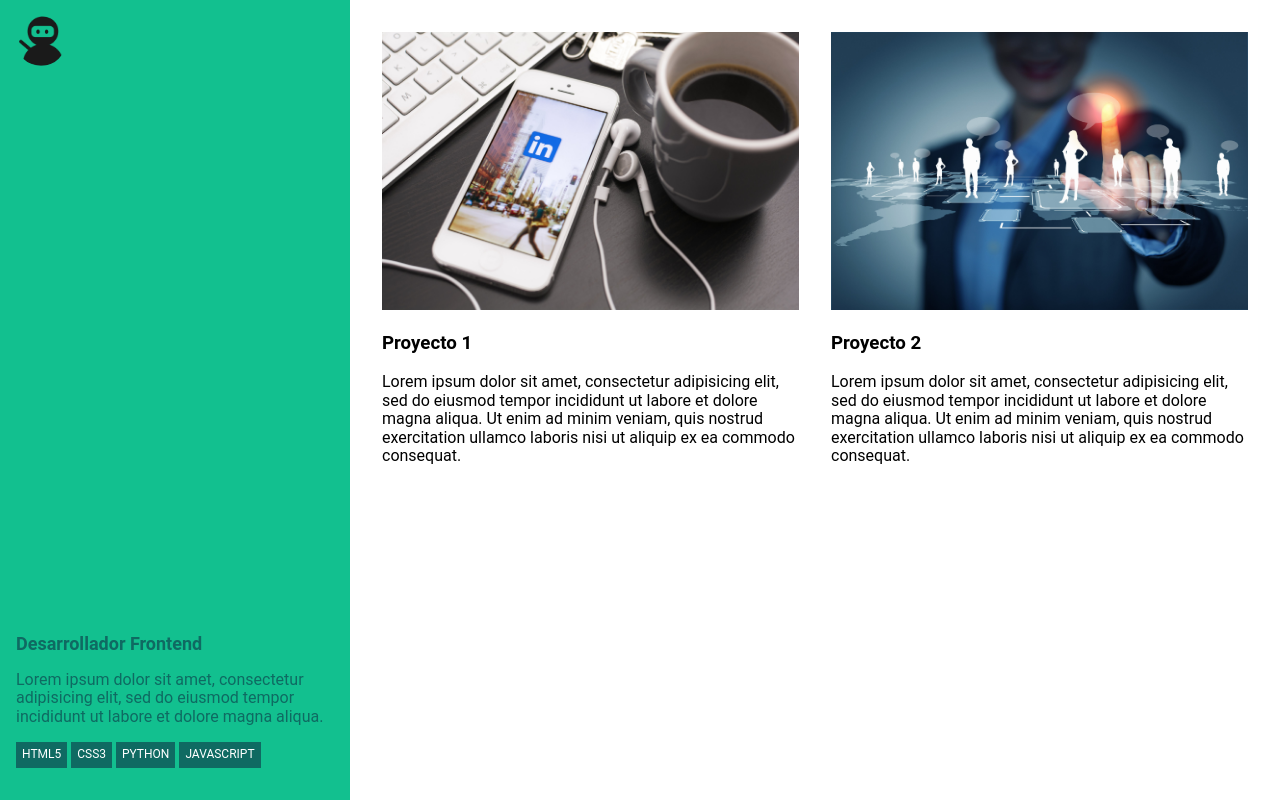
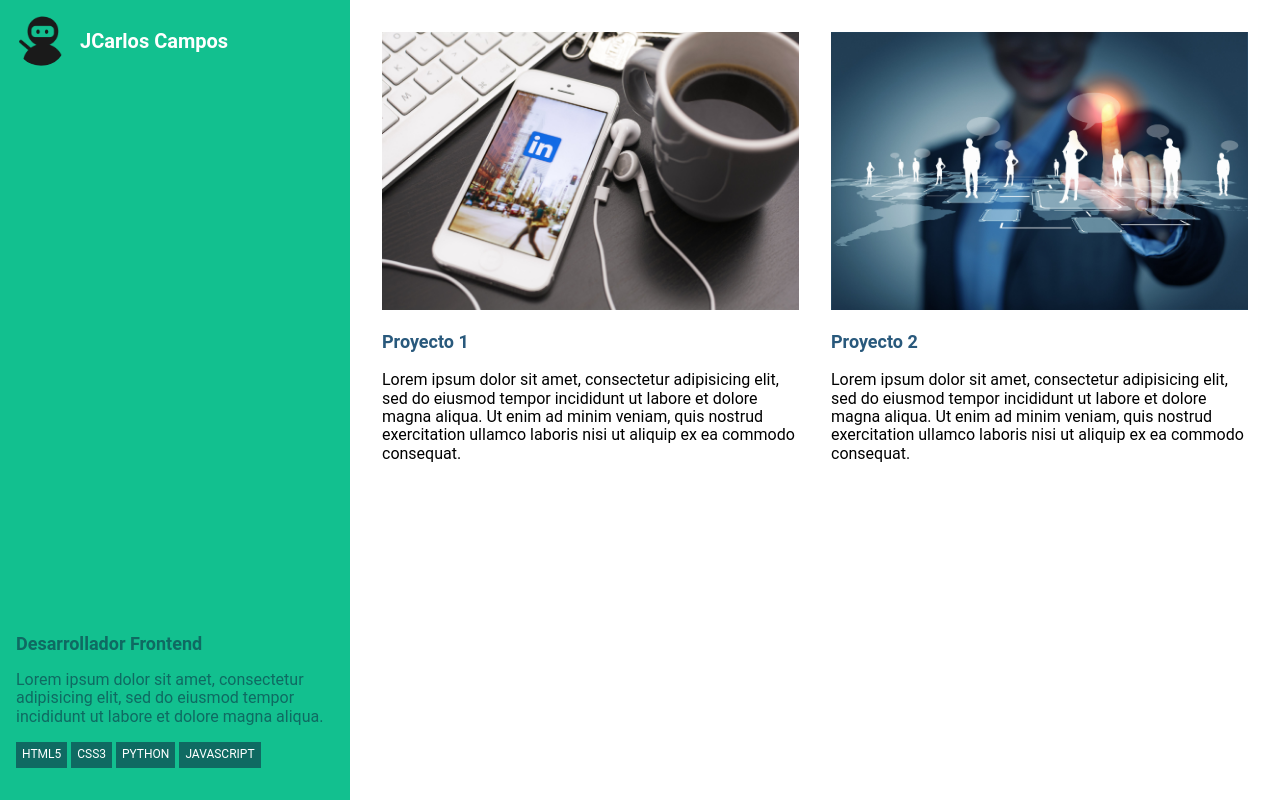
Before and after one commit to jcarloscampos/portafolio, a plain HTML site: page index.html in a window 1280 px wide. Drawn offline with Linux system fonts and the light colour scheme.

Commit message:
portafolio disenio inicial terminado

```diff
--- a/css/app.css
+++ b/css/app.css
@@ -62,9 +62,6 @@ html {
 	padding: 0;
 }
 
-
-
-
 .proyectos {
 	margin-left: 350px;
 	padding: 1em;
@@ -80,3 +77,12 @@ html {
 .proyecto_imagen {
 	width: 100%;
 }
+
+.proyecto_titulo {
+	color: #29597c;
+	font-size: 18px;
+}
+
+.proyecto_descripcion {
+	color: #797d7f;
+}
--- a/index.html
+++ b/index.html
@@ -12,8 +12,8 @@
 		<div class="perfil">
 			<figure class="perfil_circulo">
 				<img src="images/perfil.png" alt="" class="perfil_foto">
-				<h1 class="perfil_nombres">JCarlos Campos</h1>
 			</figure>
+			<h1 class="perfil_nombres">JCarlos Campos</h1>
 		</div>
 		<div class="informacion">
 			<h2 class="informacion_titulo"> Desarrollador Frontend</h2>
```
